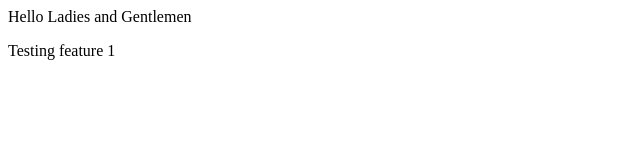
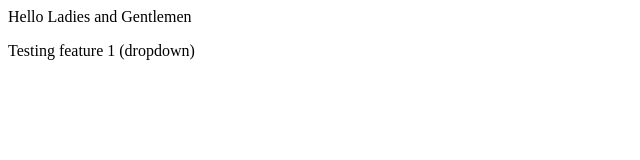
Before and after one commit to Mr-HarshMane/localRepo, a plain HTML site: page index.html in a window 1280 px wide. Shown: the full height of the page, 0-640 px from the left. Drawn offline with Linux system fonts and the light colour scheme.

Commit message:
add dropdown

```diff
--- a/index.html
+++ b/index.html
@@ -1,2 +1,2 @@
 <p>Hello Ladies and Gentlemen</p>
-<p>Testing feature 1</p>
+<p>Testing feature 1 (dropdown)</p>
```
